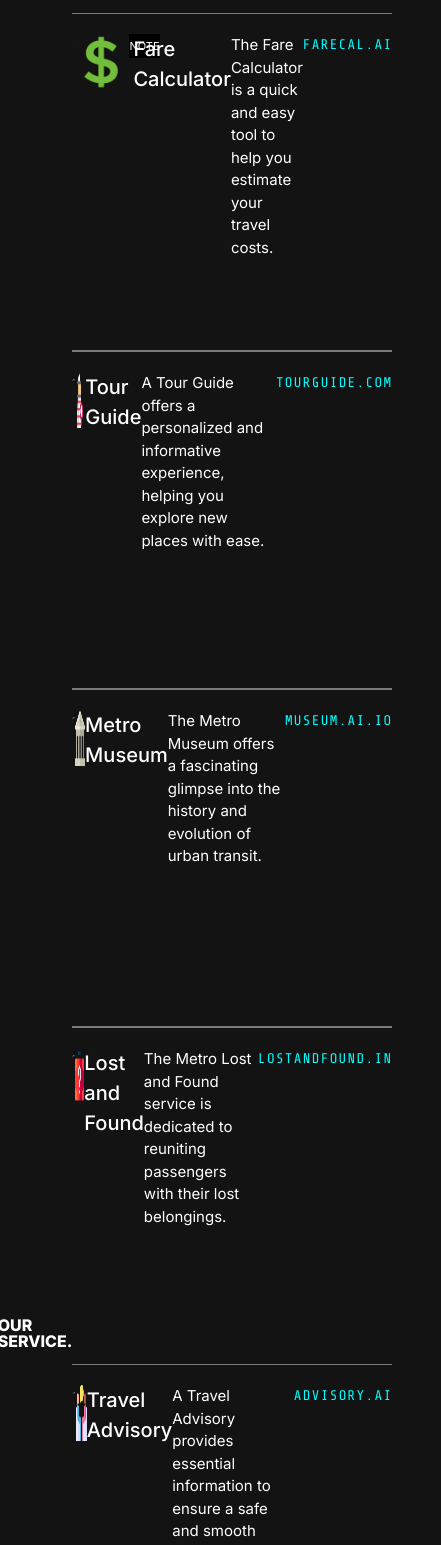
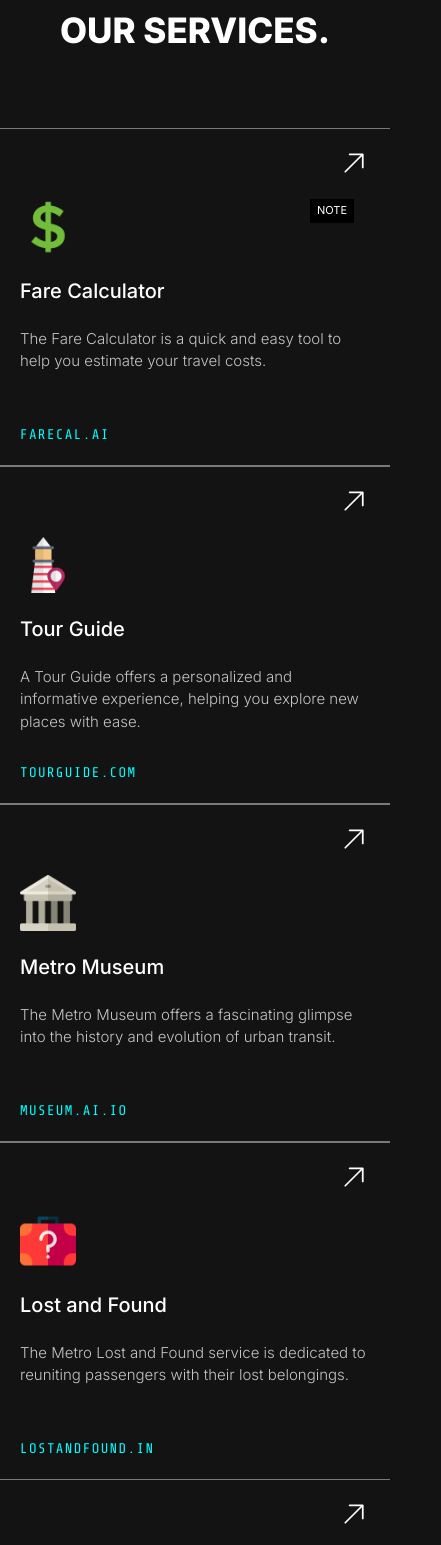
Before and after one commit to Chandankrswain/Navi-Delhi-Metro, a React (Vite) app: page / in a window 390 px wide. Shown: the part 2680-4225 px from the top of the page, 441 px wide, since content can reach past the window. Built offline with nearby package versions, Linux system fonts and the light colour scheme.

Commit message:
made the services card responsive

```diff
--- a/src/App.tsx
+++ b/src/App.tsx
@@ -18,9 +18,9 @@ const App = () => {
         </div>
       </div>
       <div className="flex w-full justify-center items-center mb-16">
-        <div className="flex sm:flex-col sm:w-9/12 items-center justify-center">
-          <p className="text-white sm:text-[96px] font-extrabold leading-none mb-16">
-            OUR SERVICE.
+        <div className="flex flex-col sm:w-9/12 items-center justify-center">
+          <p className="text-white text-[35px] sm:text-[96px] font-extrabold leading-none mb-20">
+            OUR SERVICES.
           </p>
           <ServicesCards />
         </div>
--- a/src/Components/ServicesCards.tsx
+++ b/src/Components/ServicesCards.tsx
@@ -10,9 +10,9 @@ import carbonlite from "../images/card8.png";
 
 const ServicesCards = () => {
   return (
-    <div className="flex flex-wrap justify-between ">
-      <div className="flex sm:flex-col w-[320px] h-[338px] justify-between  border-t border-b border-[#7a7a7a]  pt-5 pb-5">
-        <HiArrowUpRight className="text-white sm:w-8 sm:h-7 ml-auto " />
+    <div className="flex flex-wrap justify-between">
+      <div className="flex flex-col w-screen sm:w-[320px] h-[338px] justify-between  border-t border-b border-[#7a7a7a] pl-5 pr-5 sm:pl-0 sm:pr-0 pt-5 pb-5">
+        <HiArrowUpRight className="text-white w-8 h-7 ml-auto " />
         <div className="flex justify-between">
           <img className="w-14 h-14" src={dollar} alt="" />
           <button className="text-white text-[11px] bg-black w-11 h-6 mr-4">
@@ -20,7 +20,7 @@ const ServicesCards = () => {
           </button>
         </div>
         <p className="text-white text-[20px] font-medium ">Fare Calculator</p>
-        <p className="text-white text-[15px] text-[#c4c4c4] h-[75px]">
+        <p className="text-[15px] text-[#c4c4c4] h-[75px] font-light">
           The Fare Calculator is a quick and easy tool to help you estimate your
           travel costs.
         </p>
@@ -28,13 +28,13 @@ const ServicesCards = () => {
           FARECAL.AI
         </p>
       </div>
-      <div className="flex sm:flex-col w-[320px] h-[338px] justify-between border-t border-b border-[#7a7a7a] pt-5 pb-5">
-        <HiArrowUpRight className="text-white sm:w-8 sm:h-7 ml-auto " />
+      <div className="flex flex-col w-screen sm:w-[320px] h-[338px] justify-between border-t border-b border-[#7a7a7a] pl-5 pr-5 sm:pl-0 sm:pr-0 pt-5 pb-5">
+        <HiArrowUpRight className="text-white w-8 h-7 ml-auto " />
         <div>
           <img className="w-14 h-14" src={guide} alt="" />
         </div>
         <p className="text-white text-[20px] font-medium ">Tour Guide</p>
-        <p className="text-white text-[15px] text-[#c4c4c4] h-[75px]">
+        <p className=" text-[15px] text-[#c4c4c4] h-[75px] font-light">
           A Tour Guide offers a personalized and informative experience, helping
           you explore new places with ease.
         </p>
@@ -42,13 +42,13 @@ const ServicesCards = () => {
           TOURGUIDE.COM
         </p>
       </div>
-      <div className="flex sm:flex-col w-[320px] h-[338px] justify-between border-t border-b border-[#7a7a7a] pt-5 pb-5">
-        <HiArrowUpRight className="text-white sm:w-8 sm:h-7 ml-auto " />
+      <div className="flex flex-col w-screen sm:w-[320px] h-[338px] justify-between border-t border-b border-[#7a7a7a] pl-5 pr-5 sm:pl-0 sm:pr-0 pt-5 pb-5">
+        <HiArrowUpRight className="text-white w-8 h-7 ml-auto " />
         <div>
           <img className="w-14 h-14" src={museum} alt="" />
         </div>
         <p className="text-white text-[20px] font-medium">Metro Museum</p>
-        <p className="text-white text-[15px] text-[#c4c4c4] h-[75px]">
+        <p className=" text-[15px] text-[#c4c4c4] h-[75px] font-light">
           The Metro Museum offers a fascinating glimpse into the history and
           evolution of urban transit.
         </p>
@@ -56,13 +56,13 @@ const ServicesCards = () => {
           MUSEUM.AI.IO
         </p>
       </div>
-      <div className="flex sm:flex-col w-[320px] h-[338px] justify-between border-t border-b border-[#7a7a7a] pt-5 pb-5">
-        <HiArrowUpRight className="text-white sm:w-8 sm:h-7 ml-auto " />
+      <div className="flex flex-col w-screen sm:w-[320px] h-[338px] justify-between border-t border-b border-[#7a7a7a] pl-5 pr-5 sm:pl-0 sm:pr-0 pt-5 pb-5">
+        <HiArrowUpRight className="text-white w-8 h-7 ml-auto " />
         <div>
           <img className="w-14 h-14" src={lost} alt="" />
         </div>
         <p className="text-white text-[20px] font-medium">Lost and Found</p>
-        <p className="text-white text-[15px] text-[#c4c4c4] h-[75px]">
+        <p className=" text-[15px] text-[#c4c4c4] h-[75px] font-light">
           The Metro Lost and Found service is dedicated to reuniting passengers
           with their lost belongings.
         </p>
@@ -70,13 +70,13 @@ const ServicesCards = () => {
           LOSTANDFOUND.IN
         </p>
       </div>
-      <div className="flex sm:flex-col w-[320px] h-[338px] justify-between  border-b border-[#7a7a7a]  pt-5 pb-5">
-        <HiArrowUpRight className="text-white sm:w-8 sm:h-7 ml-auto " />
+      <div className="flex flex-col w-screen sm:w-[320px] h-[338px] justify-between  border-b border-[#7a7a7a] pl-5 pr-5 sm:pl-0 sm:pr-0  pt-5 pb-5">
+        <HiArrowUpRight className="text-white w-8 h-7 ml-auto " />
         <div>
           <img className="w-14 h-14" src={advisory} alt="" />
         </div>
         <p className="text-white text-[20px] font-medium">Travel Advisory</p>
-        <p className="text-white text-[15px] text-[#c4c4c4] h-[75px]">
+        <p className=" text-[15px] text-[#c4c4c4] h-[75px] font-light">
           A Travel Advisory provides essential information to ensure a safe and
           smooth journey.
         </p>
@@ -84,13 +84,13 @@ const ServicesCards = () => {
           ADVISORY.AI
         </p>
       </div>
-      <div className="flex sm:flex-col w-[320px] h-[338px] justify-between  border-b border-[#7a7a7a]  pt-5 pb-5">
-        <HiArrowUpRight className="text-white sm:w-8 sm:h-7 ml-auto " />
+      <div className="flex flex-col w-screen sm:w-[320px] h-[338px] justify-between  border-b border-[#7a7a7a] pl-5 pr-5 sm:pl-0 sm:pr-0  pt-5 pb-5">
+        <HiArrowUpRight className="text-white w-8 h-7 ml-auto " />
         <div>
           <img className="w-14 h-14" src={tickets} alt="" />
         </div>
         <p className="text-white text-[20px] font-medium">Tickets</p>
-        <p className="text-white text-[15px] text-[#c4c4c4] h-[75px]">
+        <p className=" text-[15px] text-[#c4c4c4] h-[75px] font-light">
           Metro tickets are your gateway to a convenient and efficient transit
           experience.
         </p>
@@ -98,15 +98,15 @@ const ServicesCards = () => {
           TICKET.IN
         </p>
       </div>
-      <div className="flex sm:flex-col w-[320px] h-[338px] justify-between  border-b border-[#7a7a7a] pt-5 pb-5">
-        <HiArrowUpRight className="text-white sm:w-8 sm:h-7 ml-auto " />
+      <div className="flex flex-col w-screen sm:w-[320px] h-[338px] justify-between  border-b border-[#7a7a7a] pl-5 pr-5 sm:pl-0 sm:pr-0 pt-5 pb-5">
+        <HiArrowUpRight className="text-white w-8 h-7 ml-auto " />
         <div>
           <img className="w-14 h-14" src={lastmile} alt="" />
         </div>
         <p className="text-white text-[20px] font-medium">
           Last Mile Connectivity
         </p>
-        <p className="text-white text-[15px] text-[#c4c4c4] h-[75px]">
+        <p className="text-[15px] text-[#c4c4c4] h-[75px] font-light">
           Last Mile Connectivity bridges metro stations to your destination with
           ease.
         </p>
@@ -114,8 +114,8 @@ const ServicesCards = () => {
           LASTMILE.COM
         </p>
       </div>
-      <div className="flex sm:flex-col w-[320px] h-[338px] justify-between  border-b border-[#7a7a7a]  pt-5 pb-5">
-        <HiArrowUpRight className="text-white sm:w-8 sm:h-7 ml-auto " />
+      <div className="flex flex-col w-screen sm:w-[320px] h-[338px] justify-between  border-b border-[#7a7a7a] pl-5 pr-5 sm:pl-0 sm:pr-0  pt-5 pb-5">
+        <HiArrowUpRight className="text-white w-8 h-7 ml-auto " />
         <div className="flex justify-between">
           <img className="w-14 h-14" src={carbonlite} alt="" />
           <button className="text-white text-[11px] bg-black w-11 h-6 mr-4">
@@ -125,7 +125,7 @@ const ServicesCards = () => {
         <p className="text-white text-[20px] font-medium">
           CarbonLite Metro Travel
         </p>
-        <p className="text-white text-[15px] text-[#c4c4c4] h-[75px]">
+        <p className=" text-[15px] text-[#c4c4c4] h-[75px] font-light">
           CarbonLite Metro Travel promotes eco-friendly transit by reducing
           carbon emissions through energy-efficient metro systems.
         </p>
```
